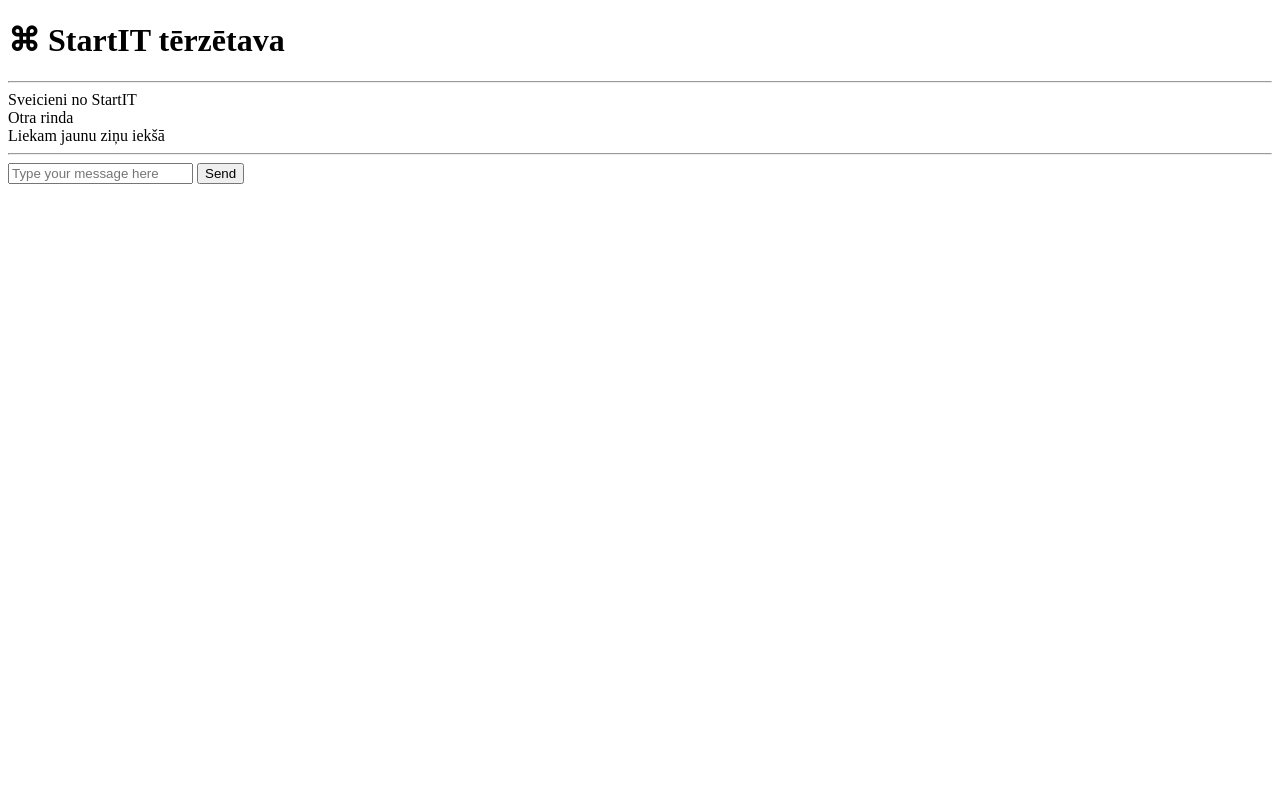
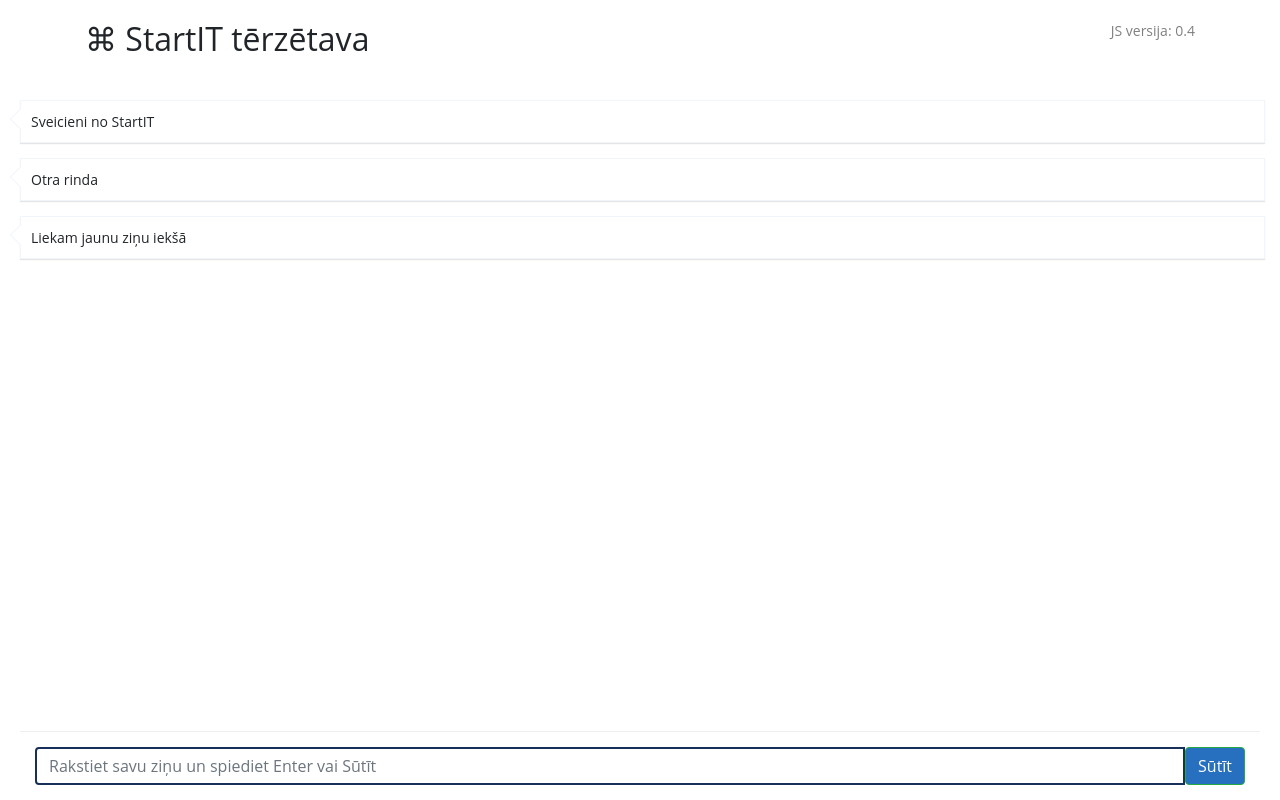
Before and after one commit to zudane/startit-chats, a Flask app: page / in a window 1280 px wide. Run offline with Flask 2, Linux system fonts and the light colour scheme; some libraries are stand-ins or nearby versions.

Commit message:
0.4 posma risinājuma kods

```diff
--- a/static/chats.js
+++ b/static/chats.js
@@ -1,5 +1,5 @@
 const ATJAUNOT = 50000;
-
+const VERSIJA = "0.4"
 
 /*
 Ielādē tērzēšanas datus no servera
@@ -8,7 +8,7 @@ Uzstāda laiku pēc kāda atkārtoti izsaukt šo pašu funkciju
 async function lasiChatu() {
     const atbilde = await fetch('/chats/lasi');
     const datuObjekts = await atbilde.json();
-    raadiChatuVienkarsi(datuObjekts);
+    raadiChataRindas(datuObjekts);
     await new Promise(resolve => setTimeout(resolve, ATJAUNOT));
     await lasiChatu();
 }
@@ -25,13 +25,45 @@ function raadiChatuVienkarsi(dati) {
 }
 
 
+function raadiChataRindas(dati) {
+    const chatUL = document.getElementById("chats");
+    // novaacam ieprieksheejo saturu
+    while (chatUL.firstChild) {
+        chatUL.firstChild.remove();
+    }
+    for (let rinda of dati["chats"]) {
+      chatLI = izveidoJaunuRindu(rinda);
+      chatUL.appendChild(chatLI);
+    }
+    // noskrolleejam uz leju pie peedeejaa chata texta
+    var chatScrollBox = chatUL.parentNode;
+    chatScrollBox.scrollTop = chatScrollBox.scrollHeight;
+  }
+
+
+  function izveidoJaunuRindu(zinja) {
+    let newLI = document.createElement("li");
+    newLI.className = "left clearfix"
+    let newDiv = document.createElement("div");
+    newDiv.className = "chat-body clearfix"
+    let newContent = document.createTextNode(zinja);
+    newLI.appendChild(newDiv);
+    newDiv.appendChild(newContent);
+    return newLI;
+  }
+
+
 /*
 Publicē tērzēšanas ziņas datus uz serveri
 */
 async function suutiZinju() {
     // Nolasa ievades lauka saturu
     let zinjasElements = document.getElementById("zinja");
-    let zinja = zinjasElements.value;
+    const zinja = zinjasElements.value;
+
+    // pārbaudām vai ir vispār kaut kas ierakstīts
+    if (zinja.length > 0) {
+
         // izdzēš ievades lauku
         zinjasElements.value = "";
 
@@ -43,13 +75,18 @@ async function suutiZinju() {
             body: JSON.stringify({ "chats": zinja })
         });
         const datuObjekts = await atbilde.json();
+        // parāda jauno chata saturu
+        raadiChataRindas(datuObjekts);
+    } else {
+        console.log("Tukšu ziņu nesūtām uz serveri")
+    }
 
-    // parāda jauno chata saturu
-    raadiChatuVienkarsi(datuObjekts);
 }
 
 
 // Ērtības funkcionalitāte
+var versijasLauks = document.getElementById("versija");
+versijasLauks.innerHTML = "JS versija: " + VERSIJA;
 // Atrod ievades lauku
 var ievadesLauks = document.getElementById("zinja");
 // Gaida signālu no klaviatūras, ka ir nospiests Enter taustiņš
--- /dev/null
+++ b/static/stils.css
@@ -0,0 +1,118 @@
+body {
+  padding-top: 0;
+  font-size: 14px;
+  font-family: 'Open Sans',sans-serif;
+  margin-top:20px;
+}
+
+.bg-white {
+  background-color: #fff;
+}
+
+.chat-message {
+  position:fixed;
+  top: 70px;
+  left: 0;
+  right: 0;
+  bottom:70px;
+  padding: 15px;
+  overflow-y:scroll;
+  float: none;
+}
+
+.chat {
+  list-style: none;
+  margin: 0;
+}
+
+.chat-body {
+  padding-bottom: 20px;
+}
+
+ul.chat {
+  padding-inline-start: 5px;
+}
+
+.chat li.left .chat-body {
+  background-color: #fff;
+}
+
+.chat li .chat-body {
+  position: relative;
+  font-size: 14px;
+  padding: 10px;
+  border: 1px solid #f1f5fc;
+  box-shadow: 0 2px 2px rgba(0,0,0,.1);
+  -moz-box-shadow: 0 1px 1px rgba(0,0,0,.1);
+  -webkit-box-shadow: 0 1px 1px rgba(0,0,0,.1);
+}
+
+.chat li .chat-body .header {
+  padding-bottom: 5px;
+  border-bottom: 1px solid #f1f5fc;
+}
+
+.chat li .chat-body p {
+  margin: 0;
+}
+
+.chat li.left .chat-body:before {
+  position: absolute;
+  top: 10px;
+  left: -8px;
+  display: inline-block;
+  background: #fff;
+  width: 16px;
+  height: 16px;
+  border-top: 1px solid #f1f5fc;
+  border-left: 1px solid #f1f5fc;
+  content: '';
+  transform: rotate(-45deg);
+  -webkit-transform: rotate(-45deg);
+  -moz-transform: rotate(-45deg);
+  -ms-transform: rotate(-45deg);
+  -o-transform: rotate(-45deg);
+}
+
+.chat li {
+  margin: 15px 0;
+}
+
+.chat-box {
+  position:fixed;
+  bottom: 0;
+  /* height:15px; */
+  left: 20px;
+  right: 20px;
+  padding: 15px;
+  border-top: 1px solid #eee;
+  transition: all .5s ease;
+  -webkit-transition: all .5s ease;
+  -moz-transition: all .5s ease;
+  -ms-transition: all .5s ease;
+  -o-transition: all .5s ease;
+}
+
+.btn-success {
+  background-color: #276FBF;
+}
+
+.btn-success:hover {
+  background-color: blue;
+}
+
+input[type=text] {
+  border: 2px solid #183059 !important;
+  border-radius: 4px;
+  color: #183059;
+}
+
+a:hover, a:active, a:focus {
+  text-decoration: none;
+  outline: 0;
+}
+
+#versija {
+  text-align: right;
+  color: grey;
+}
--- a/templates/chats.html
+++ b/templates/chats.html
@@ -1,20 +1,35 @@
 {% extends "index.html" %}
 
 {% block saturs %}
-
-<h1>⌘ StartIT tērzētava</h1>
-<hr />
-
-<div id="chats">
+<div class="container bootstrap">
+  <div class="row info-box">
+    <div class="col-md-6">
+      <h2>⌘ StartIT tērzētava</h2>
+    </div>
+    <div class="col-md-6">
+      <p id="versija"></p>
+    </div>
+  </div>
+  <div class="row">
+    <!-- selected chat -->
+    <div class="col-md-12">
+      <div class="chat-message">
+        <ul class="chat" id="chats">
+            <li class="left clearfix">
+            </li>
+        </ul>
+      </div>
+		</div>
+  </div>
+  <div class="row">
+    <div class="chat-box">
+      <div class="input-group">
+        <input id="zinja" class="form-control border no-shadow no-rounded" placeholder="Rakstiet savu ziņu un spiediet Enter vai Sūtīt" type="text">
+        <span class="input-group-btn">
+          <button onClick="suutiZinju();" class="btn btn-success no-rounded" type="button">Sūtīt</button>
+        </span>
+      </div><!-- /input-group -->
+    </div>
+  </div>
 </div>
-
-<hr />
-
-
-<div>
-    <input id="zinja" placeholder="Type your message here" type="text">
-    <button onClick="suutiZinju();" type="button">Send</button>
-</div>
-
-
 {% endblock %}
--- a/templates/index.html
+++ b/templates/index.html
@@ -5,6 +5,8 @@
     <meta charset="utf-8">
     <meta name="viewport" content="width=device-width">
     <title>StartIT chats</title>
+    <link rel="stylesheet" href="https://stackpath.bootstrapcdn.com/bootstrap/4.3.1/css/bootstrap.min.css" integrity="sha384-ggOyR0iXCbMQv3Xipma34MD+dH/1fQ784/j6cY/iJTQUOhcWr7x9JvoRxT2MZw1T" crossorigin="anonymous">
+    <link href="{{ url_for('static', filename='stils.css') }}" rel="stylesheet" type="text/css" />
     <link href="{{ url_for('static', filename='favicon.ico') }}" rel="icon" type="image/x-icon" />
 </head>
 
```
Lines whose indentation alone changed are shown as unchanged.
